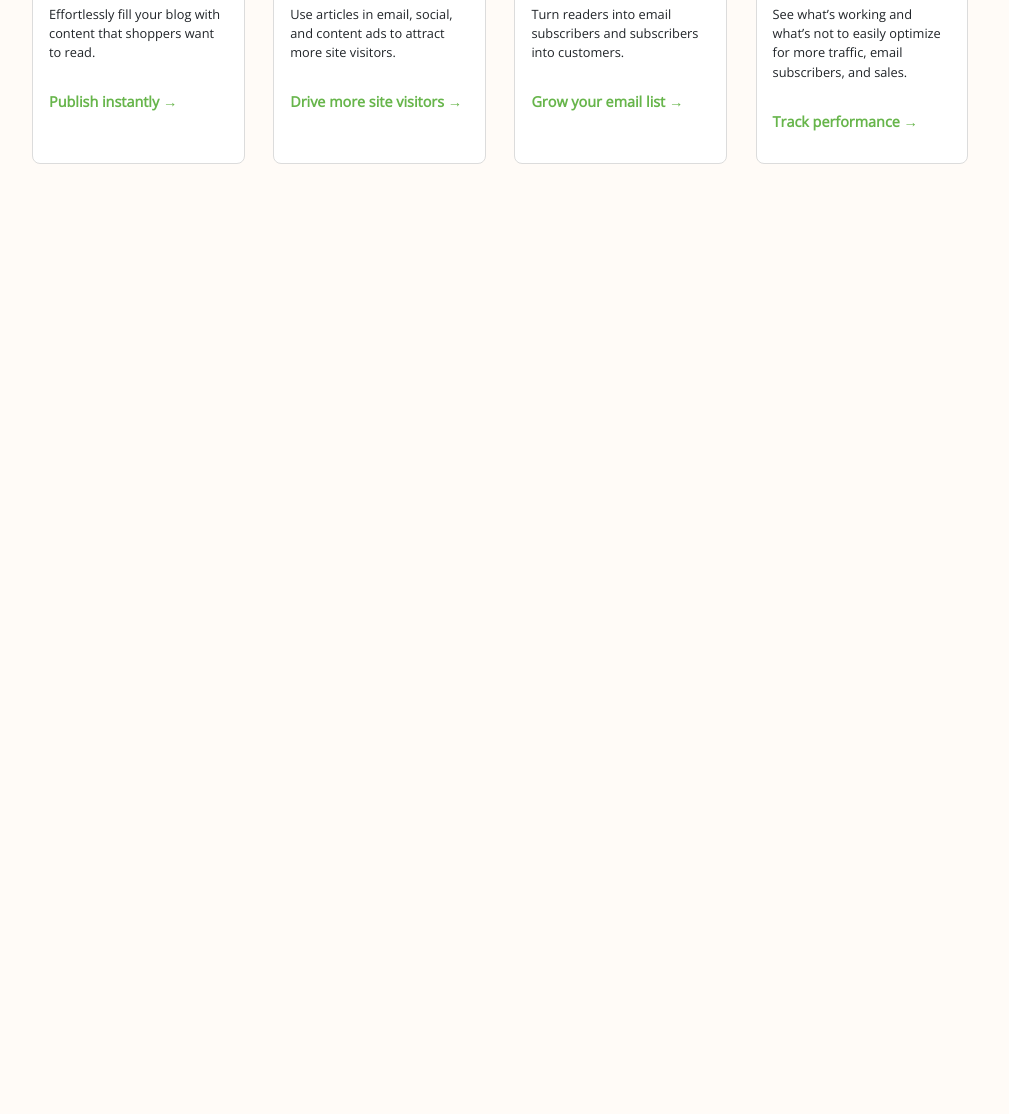
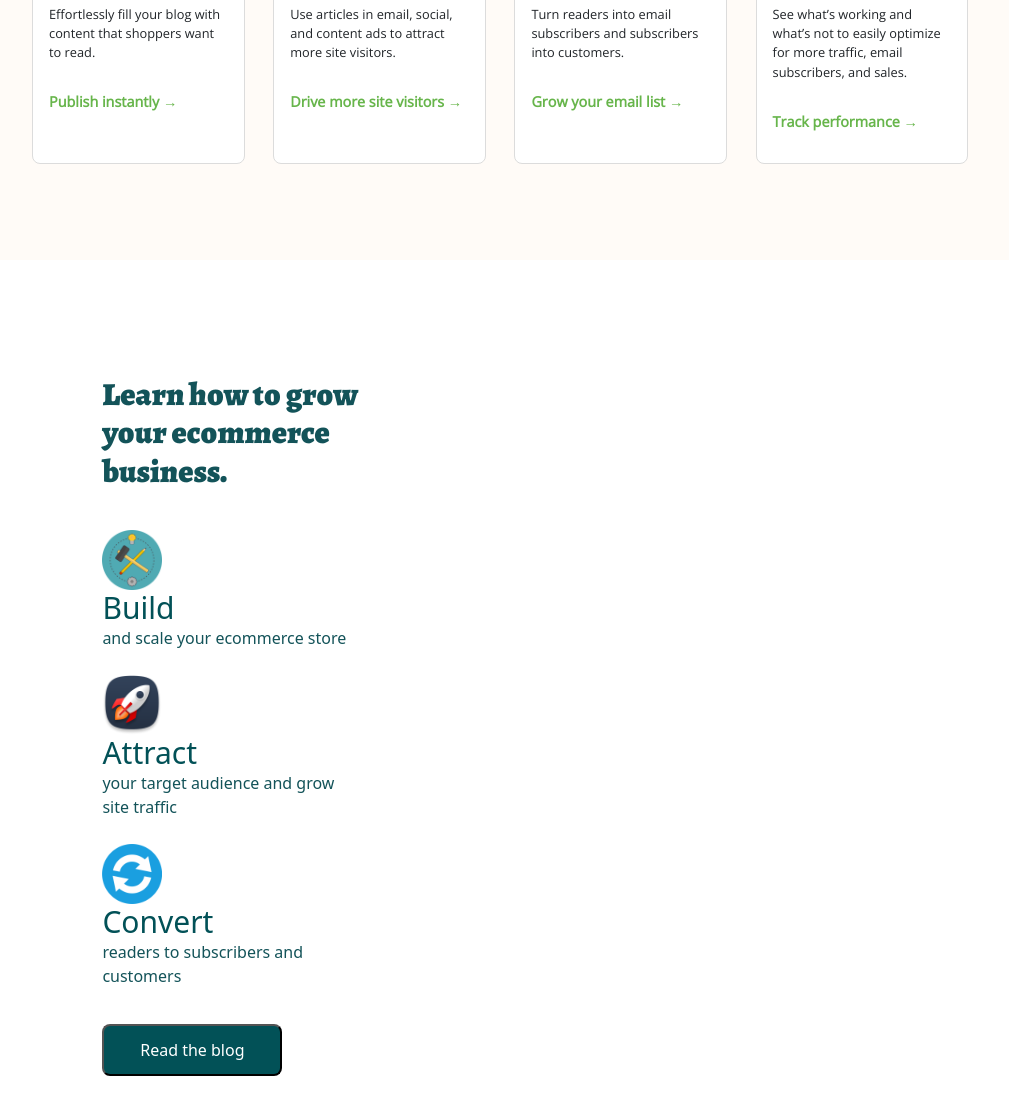
Before and after one commit to gnzrmsrtg/bedu-matcha, a website: page index.html in a window 1280 px wide. Shown: the part 4126-5240 px from the top of the page, without its empty margins (128-1137 px from the left). Before the commit the page ends 4386 px from the top, so only its background shows below. Drawn offline with nearby package versions, Linux system fonts and the light colour scheme; a web font is replaced by a local one.

Commit message:
Iniciando seccion de blog

```diff
--- a/index.html
+++ b/index.html
@@ -9,6 +9,8 @@
     <!-- Mi hoja de estilos -->
     <link rel="stylesheet" href="./styles.css">
     <link rel="stylesheet" href="./styles-mediaq.css">
+    <!-- Importación de SASS -->
+    <link rel="stylesheet" href="./output.css">
     <!-- Google Fonts -->
     <link rel="preconnect" href="https://fonts.googleapis.com">
     <link rel="preconnect" href="https://fonts.gstatic.com" crossorigin>
@@ -289,6 +291,48 @@
             </article>
         </article>
     </section>
+    <!-- Sección de Blog -->
+    <section class="blog">
+        <section class="container blog">
+            <div class="row">
+              <div class="col">
+                <h2 class="title">Learn how to grow your ecommerce business.</h2>
+                <article class="process-list">
+                  <div class="process">
+                    <div class="process-icon">
+                      <img src="./icons/build.png" alt="Build icon" />
+                    </div>
+                    <div class="process-description">
+                      <h3>Build</h3>
+                      <p>and scale your ecommerce store</p>
+                    </div>
+                  </div>
+                  <div class="process">
+                    <div class="process-icon">
+                      <img src="./icons/attract.png" alt="Attract icon" />
+                    </div>
+                    <div class="process-description">
+                      <h3>Attract</h3>
+                      <p>your target audience and grow site traffic</p>
+                    </div>
+                  </div>
+                  <div class="process">
+                    <div class="process-icon">
+                      <img src="./icons/convert.png" alt="Convert icon" />
+                    </div>
+                    <div class="process-description">
+                      <h3>Convert</h3>
+                      <p>readers to subscribers and customers</p>
+                    </div>
+                  </div>
+                </article>
+                <button>Read the blog</button>
+              </div>
+              <div class="col"></div>
+              <div class="col"></div>
+            </div>
+          </section>
+    </section>
     <!-- JavaScript de Bootstrap -->
     <script src="https://cdn.jsdelivr.net/npm/bootstrap@5.2.0-beta1/dist/js/bootstrap.bundle.min.js" integrity="sha384-pprn3073KE6tl6bjs2QrFaJGz5/SUsLqktiwsUTF55Jfv3qYSDhgCecCxMW52nD2" crossorigin="anonymous"></script>
 </body>
--- /dev/null
+++ b/output.css
@@ -0,0 +1,50 @@
+.blog .title {
+  font-family: "Alegreya", serif;
+  color: #135359;
+}
+
+.blog button {
+  background-color: #025157;
+  color: #ffffff;
+}
+
+.blog {
+  background-color: #fff;
+  max-width: unset;
+  padding: 5% 10%;
+}
+.blog .process-list {
+  margin-top: 40px;
+  margin-bottom: 36px;
+}
+.blog .process-list .process {
+  margin-bottom: 25px;
+}
+.blog .process-list .process > div > h3 {
+  color: #025157;
+  margin-bottom: 0;
+  font-size: 30px;
+  font-weight: 500;
+}
+.blog .process-list .process > div > p {
+  color: #135359;
+  margin: 0;
+}
+.blog .process-list .process .process-icon {
+  width: 60px;
+  height: 60px;
+  margin-right: 10px;
+  text-align: center;
+}
+.blog .process-list .process img {
+  height: 100%;
+}
+.blog button {
+  height: auto;
+  width: 180px;
+  padding: 12px;
+  margin-bottom: 15px;
+  border-radius: 8px;
+}
+
+/*# sourceMappingURL=output.css.map */
```
Also changed, not shown: icons/attract.png (added), icons/build.png (added), icons/convert.png (added), 1 other file.
